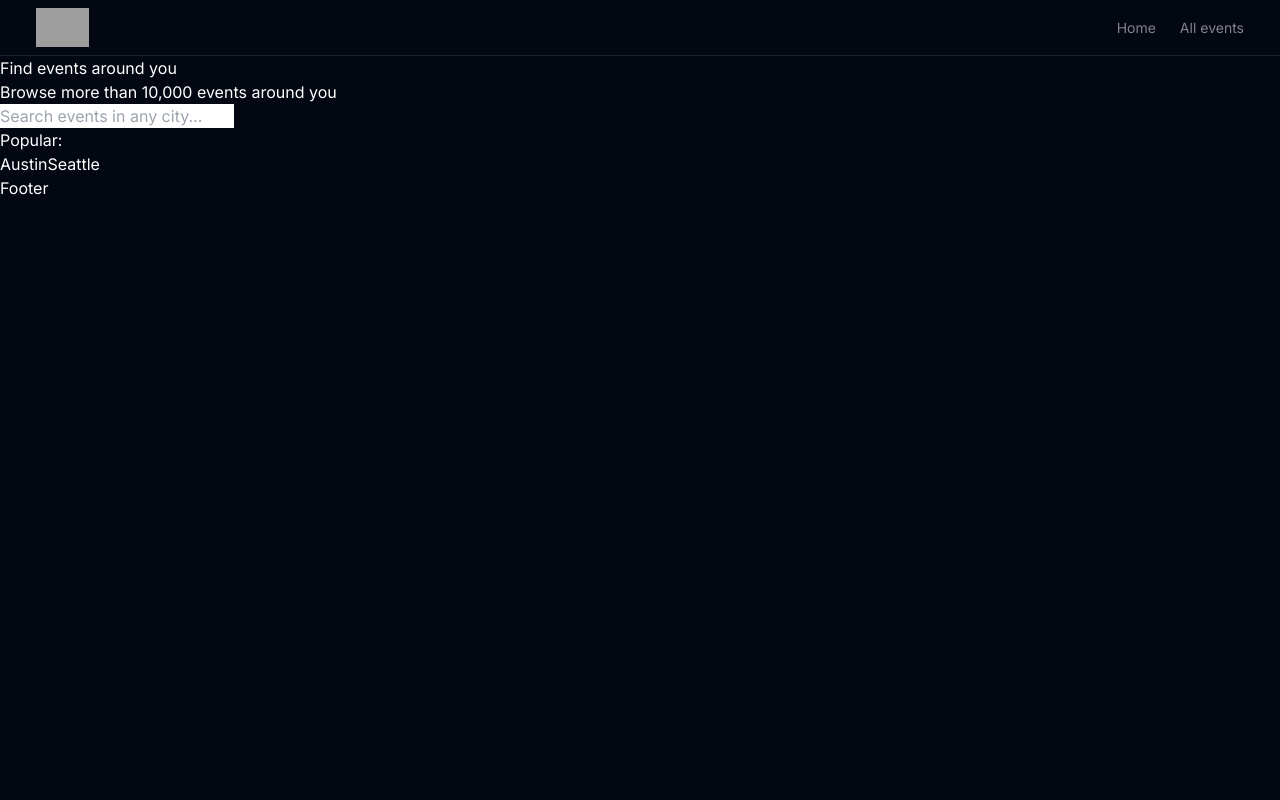
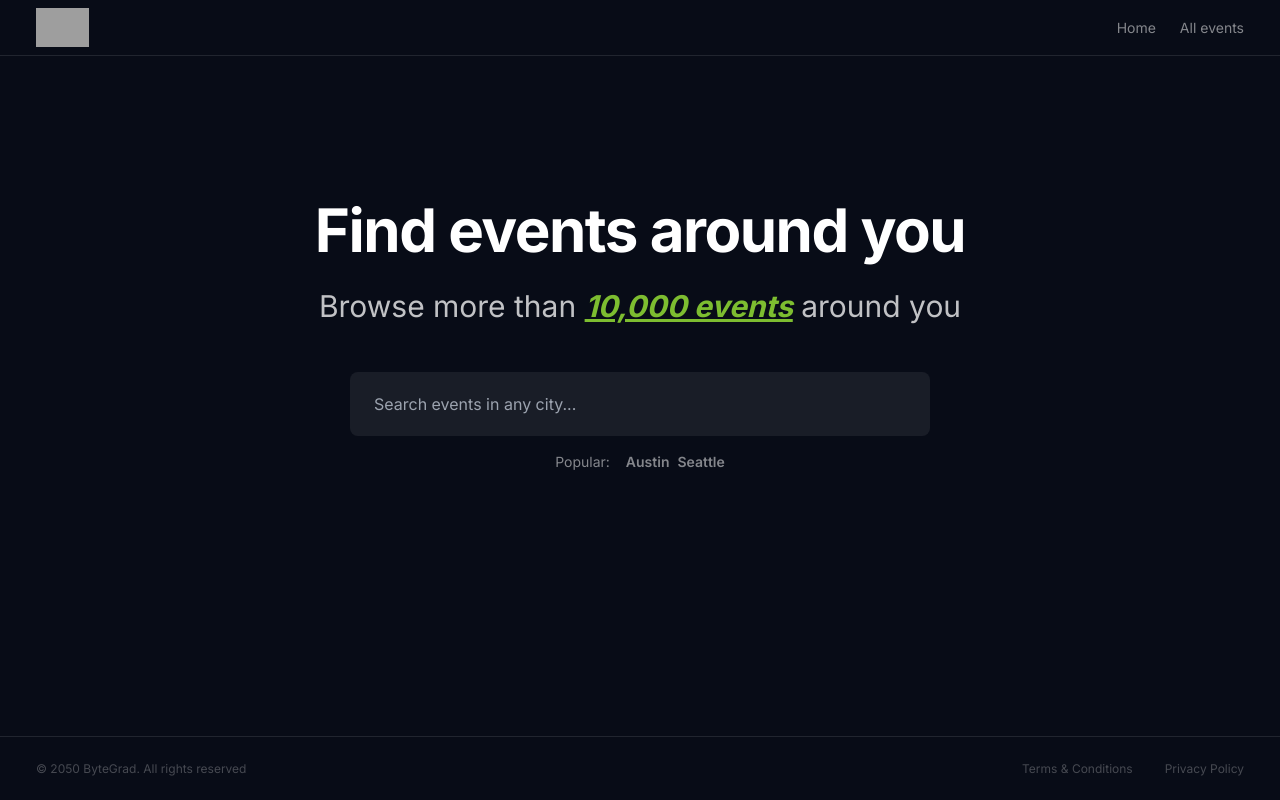
Before and after one commit to Alexander777kr/evento-project, a Next.js app: page / in a window 1280 px wide. Built offline with nearby package versions, Linux system fonts and the light colour scheme; grey boxes are pictures that could not be loaded.

Commit message:
Finish Home Page Styling with tailwind CSS

```diff
--- a/src/app/layout.tsx
+++ b/src/app/layout.tsx
@@ -3,6 +3,7 @@
 import './globals.css';
 import Header from '@/components/header';
 import Footer from '@/components/footer';
+import Container from '@/components/container';
 
 const inter = Inter({ subsets: ['latin'] });
 
@@ -19,9 +20,11 @@
   return (
     <html lang="en">
       <body className={`${inter.className} bg-gray-950 text-white `}>
-        <Header />
-        {children}
-        <Footer />
+        <Container>
+          <Header />
+          {children}
+          <Footer />
+        </Container>
       </body>
     </html>
   );
--- a/src/app/page.tsx
+++ b/src/app/page.tsx
@@ -2,17 +2,29 @@
 
 export default function Home() {
   return (
-    <main>
-      <h1>Find events around you</h1>
-      <p>Browse more than 10,000 events around you</p>
+    <main className="flex flex-col items-center pt-36 px-3">
+      <h1 className="text-3xl lg:text-6xl font-bold tracking-tight">
+        Find events around you
+      </h1>
+      <p className="mb-12 mt-7 text-2xl lg:text-3xl opacity-75">
+        Browse more than{' '}
+        <span className="font-bold text-[#a4f839] italic underline">
+          10,000 events
+        </span>{' '}
+        around you
+      </p>
 
-      <form>
-        <input placeholder="Search events in any city..." spellCheck={false} />
+      <form className="w-full sm:w-[580px]">
+        <input
+          className="w-full h-16 rounded-lg bg-white/[7%] px-6 outline-none ring-[#a4f839]/50 transition focus:ring-2 focus:bg-white/10"
+          placeholder="Search events in any city..."
+          spellCheck={false}
+        />
       </form>
 
-      <section>
+      <section className="mt-4 flex gap-x-4 text-sm text-white/50">
         <p>Popular: </p>
-        <div>
+        <div className="space-x-2 font-semibold">
           <Link href="/events/austin">Austin</Link>
           <Link href="/events/seattle">Seattle</Link>
         </div>
--- /dev/null
+++ b/src/components/container.tsx
@@ -0,0 +1,7 @@
+export default function Container({ children }: { children: React.ReactNode }) {
+  return (
+    <div className="flex flex-col max-w-7xl min-h-screen mx-auto bg-white/[2%]">
+      {children}
+    </div>
+  );
+}
--- a/src/components/footer.tsx
+++ b/src/components/footer.tsx
@@ -1,3 +1,28 @@
+import Link from 'next/link';
+
+const routes = [
+  {
+    path: '/terms-conditions',
+    name: 'Terms & Conditions',
+  },
+  {
+    path: '/privacy-policy',
+    name: 'Privacy Policy',
+  },
+];
+
 export default function Footer() {
-  return <div>Footer</div>;
+  return (
+    <footer className="mt-auto flex items-center justify-between h-16 border-t border-white/10 px-3 sm:px-9 text-xs text-white/25">
+      <smal className="text-xs">&copy; 2050 ByteGrad. All rights reserved</smal>
+
+      <ul className="flex gap-x-3 sm:gap-x-8">
+        {routes.map((route) => (
+          <li key={route.path}>
+            <Link href={route.path}>{route.name}</Link>
+          </li>
+        ))}
+      </ul>
+    </footer>
+  );
 }
```
